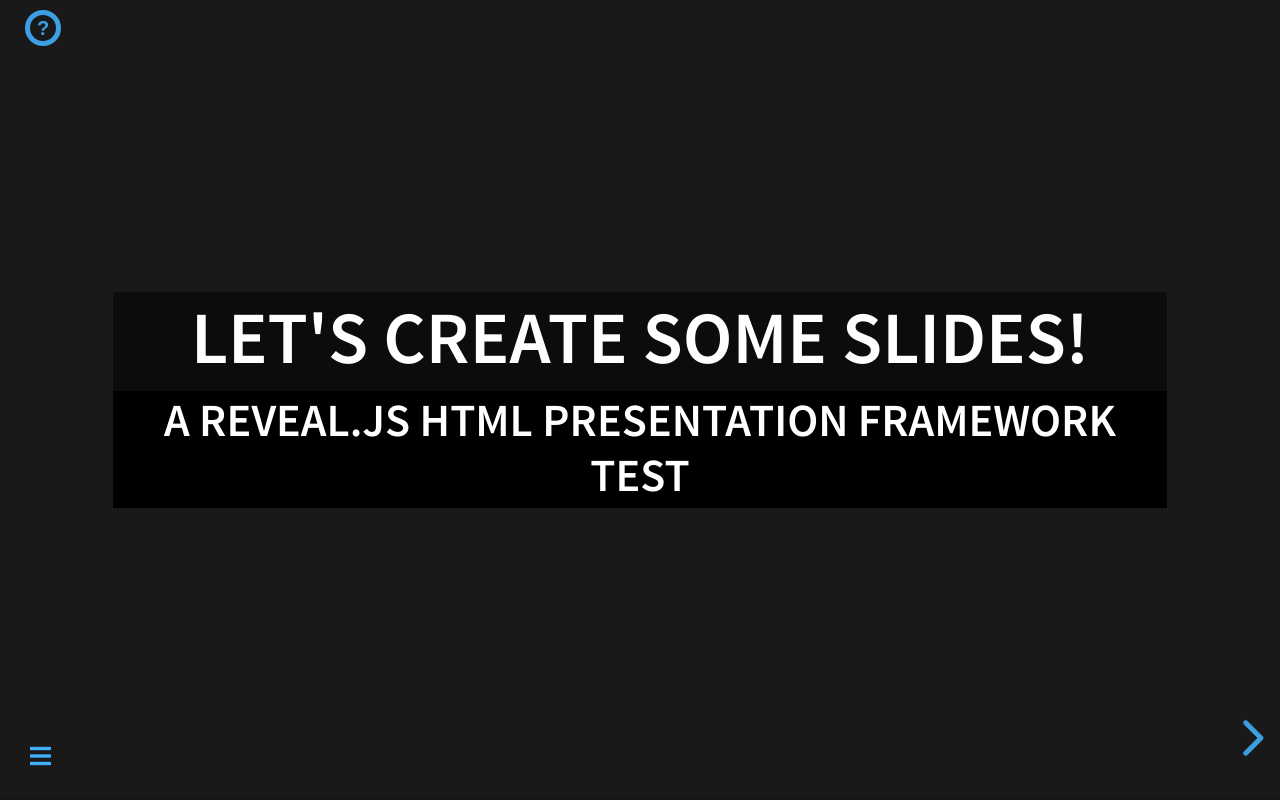
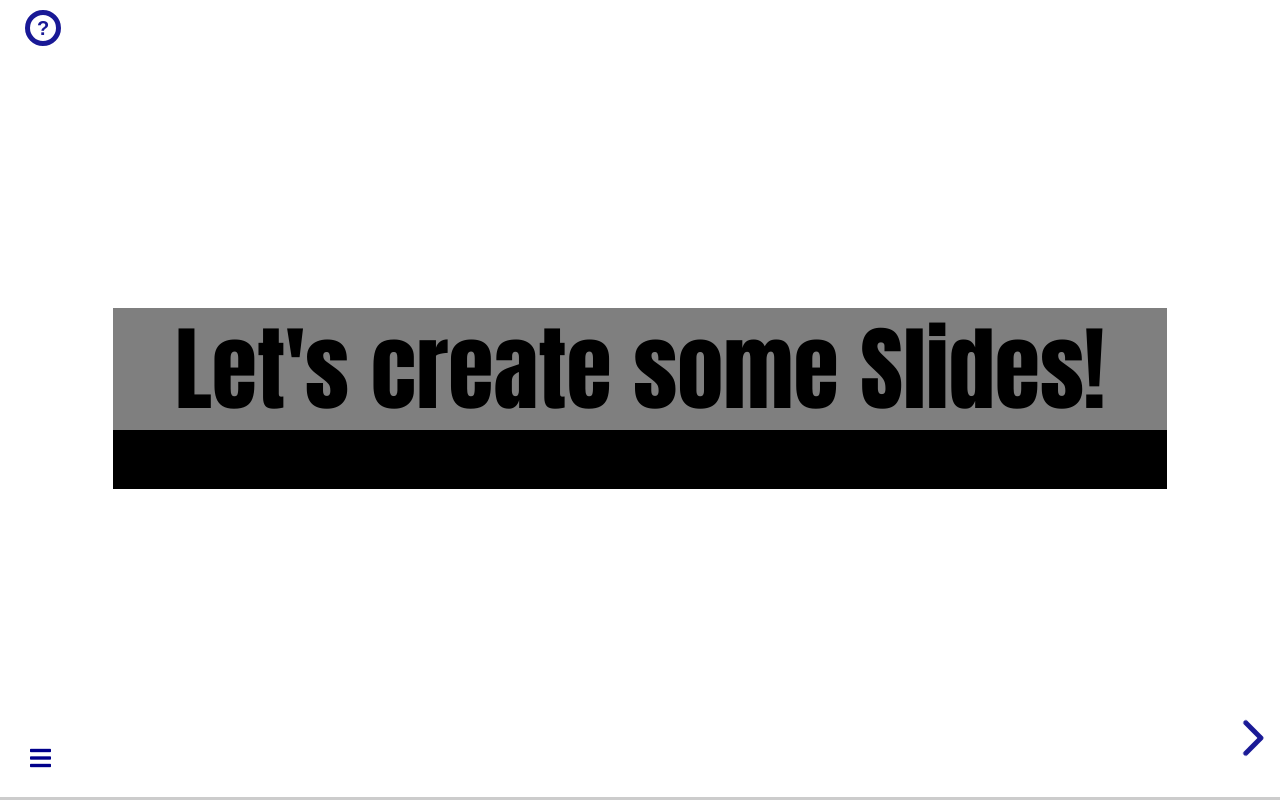
Before and after one commit to Woodward-Library/biol450-library-resources, a website: page index.html in a window 1280 px wide. Drawn offline with nearby package versions, Linux system fonts and the light colour scheme; a web font is replaced by a local one.

Commit message:
Update index.html
changing theme to Simple white

```diff
--- a/index.html
+++ b/index.html
@@ -8,7 +8,7 @@
 
 		<link rel="stylesheet" href="dist/reset.css">
 		<link rel="stylesheet" href="dist/reveal.css">
-		<link rel="stylesheet" href="dist/theme/black.css" id="theme">
+		<link rel="stylesheet" href="dist/theme/simple.css" id="theme">
 
 		<!-- Two stylesheets for the Appearance plugin -->
 		<link rel="stylesheet" href="https://cdnjs.cloudflare.com/ajax/libs/animate.css/4.0.0/animate.min.css">
```
